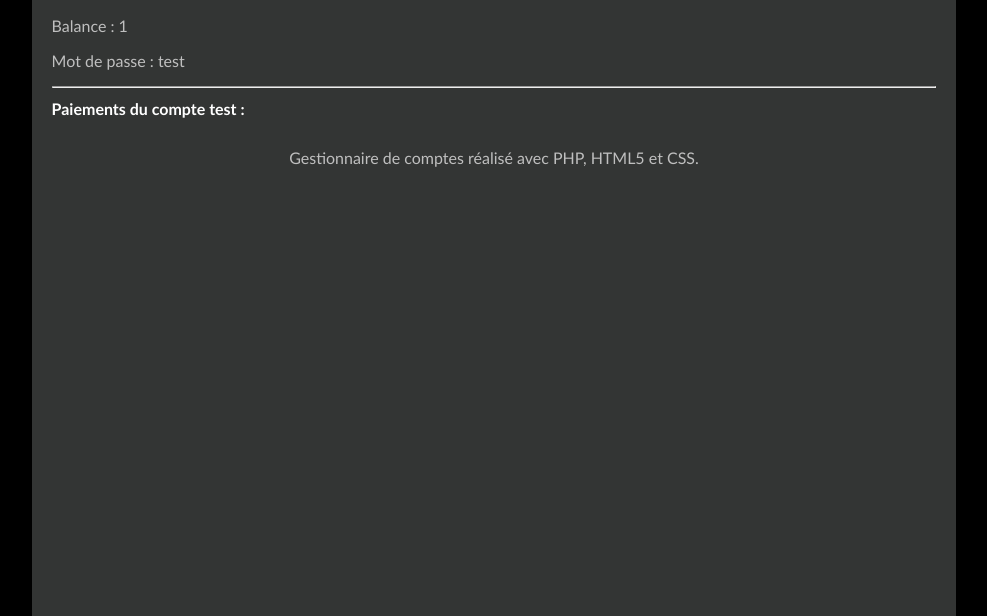
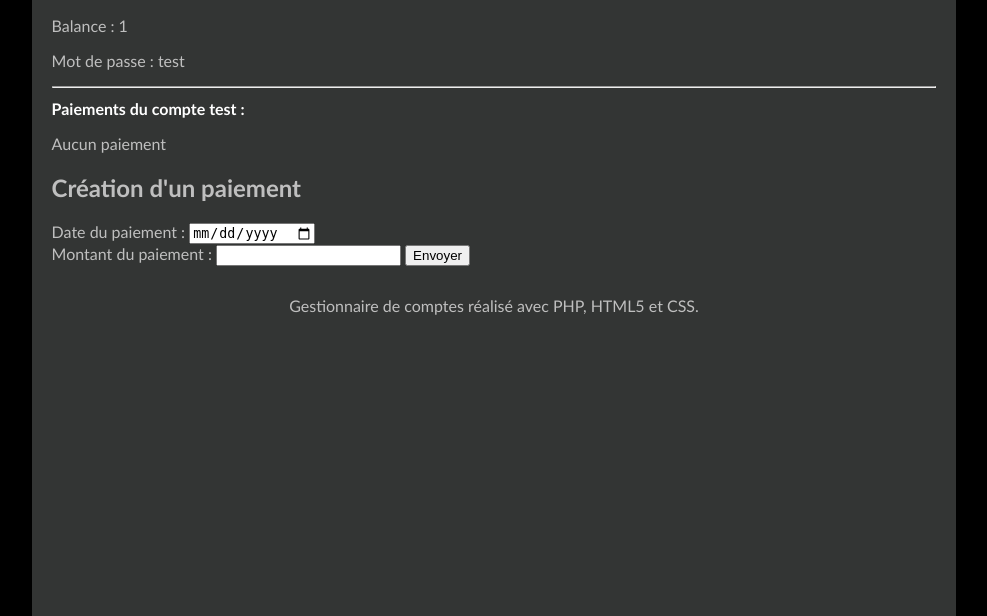
Before and after one commit to JoKhalil/Transactions, a PHP site: page /index.php?action=compte&ID_Compte=8 in a window 1280 px wide. Shown: the part 202-818 px from the top of the page, without its empty margins (146-1133 px from the left). Run offline with PHP 8.4, Linux system fonts and the light colour scheme; data comes from the database, SQL or seed files in the repository; tables that the repository leaves empty hold one stand-in row (values such as "Sample post"); data that the repository does not hold is empty; some libraries are stand-ins or nearby versions.

Commit message:
Finalisation de modifier et fin tp2

```diff
--- a/Controleur/Controleur.php
+++ b/Controleur/Controleur.php
@@ -10,40 +10,51 @@ function accueil() {
 
 // Affiche les détails sur un article
 function compte($idCompte) {
-    $compte = getArticle($idCompte);
-    //$commentaires = getCommentaires($idCompte);
+    $compte = getCompte($idCompte);
+    $paiements = getPaiements($idCompte);
     require 'Vue/vueArticle.php';
 }
 
 // Ajoute un commentaire à un article
-function commentaire($commentaire) {
-    $validation_courriel = filter_var($commentaire['auteur'], FILTER_VALIDATE_EMAIL);
-    if ($validation_courriel) {
+function paiement($paiement) {
+
         // Ajouter le commentaire à l'aide du modèle
-        setCommentaire($commentaire);
+        setPaiement($paiement);
         //Recharger la page pour mettre à jour la liste des commentaires associés
-        header('Location: index.php?action=article&id=' . $commentaire['article_id']);
-    } else {
-        //Recharger la page avec une erreur près du courriel
-        header('Location: index.php?action=article&id=' . $commentaire['article_id'] . '&erreur=courriel');
-    }
+        header('Location: index.php?action=compte&ID_Compte=' . $paiement['ID_Compte']);
+
+
 }
 
 // Confirmer la suppression d'un commentaire
 function confirmer($id) {
     // Lire le commentaire à l'aide du modèle
-    $commentaire = getCommentaire($id);
+    $paiement = getPaiement($id);
     require 'Vue/vueConfirmer.php';
+}
+
+function modifier($id) {
+    $paiement = getPaiement($id);
+    require 'Vue/vueModifier.php';
+}
+
+function confirmerModifier($postObject) {
+    $paiement = getPaiement($postObject['ID']);
+
+    modifierPaiement($postObject);
+
+    header('Location: index.php?action=compte&ID_Compte=' . $paiement['ID_Compte']);
+
 }
 
 // Supprimer un commentaire
 function supprimer($id) {
     // Lire le commentaire afin d'obtenir le id de l'article associé
-    $commentaire = getCommentaire($id);
+    $paiement = getPaiement($id);
     // Supprimer le commentaire à l'aide du modèle
-    deleteCommentaire($id);
+    deletePaiement($id);
     //Recharger la page pour mettre à jour la liste des commentaires associés
-    header('Location: index.php?action=article&id=' . $commentaire['article_id']);
+    header('Location: index.php?action=compte&ID_Compte=' . $paiement['ID_Compte']);
 }
 
 function nouveauCompte($erreur) {
--- a/Modele/Modele.php
+++ b/Modele/Modele.php
@@ -23,7 +23,7 @@
 }
 
 // Renvoie les informations sur un compte
-function getArticle($idCompte) {
+function getCompte($idCompte) {
     $bdd = getBdd();
     $compte = $bdd->prepare('select * from compte'
             . ' where ID_Compte=?');
@@ -35,41 +35,49 @@
 }
 
 // Renvoie la liste des commentaires associés à un article
-function getCommentaires($idPaiements) {
+function getPaiements($idPaiements) {
     $bdd = getBdd();
-    $paiements = $bdd->prepare('select * from paiements'
-            . ' where ID=?');
+    $paiements = $bdd->prepare('select * from paiement'
+            . ' where ID_Compte=?');
     $paiements->execute(array($idPaiements));
     return $paiements;
 }
 
 // Renvoie un commentaire spécifique
-function getCommentaire($id) {
+function getPaiement($id) {
     $bdd = getBdd();
-    $commentaire = $bdd->prepare('select * from Commentaires'
-            . ' where id = ?');
-    $commentaire->execute(array($id));
-    if ($commentaire->rowCount() == 1)
-        return $commentaire->fetch();  // Accès à la première ligne de résultat
+    $paiement = $bdd->prepare('select * from paiement'
+            . ' where ID = ?');
+    $paiement->execute(array($id));
+    if ($paiement->rowCount() == 1)
+        return $paiement->fetch();  // Accès à la première ligne de résultat
     else
         throw new Exception("Aucun commentaire ne correspond à l'identifiant '$id'");
-    return $commentaire;
+    return $paiement;
 }
 
 // Supprime un compte
-function deleteCommentaire($id) {
+function deletePaiement($id) {
     $bdd = getBdd();
-    $result = $bdd->prepare('DELETE FROM compte'
-            . ' WHERE ID_Compte = ?');
+    $result = $bdd->prepare('DELETE FROM paiement'
+            . ' WHERE ID = ?');
     $result->execute(array($id));
     return $result;
 }
 
+function modifierPaiement($post) {
+    $bdd = getBdd();
+    $result = $bdd->prepare('UPDATE paiement SET Date = ?, Montant = ? WHERE ID = ?');
+//    $result->execute(array($id));
+    $result->execute(array($post['Date'], $post['Montant'], $post['ID']));
+    return $result;
+}
+
 // Ajoute un commentaire associés à un article
-function setCommentaire($commentaire) {
+function setPaiement($paiement) {
     $bdd = getBdd();
-    $result = $bdd->prepare('INSERT INTO commentaires (article_id, date, auteur, titre, texte, prive) VALUES(?, NOW(), ?, ?, ?, ?)');
-    $result->execute(array($commentaire['article_id'], $commentaire['auteur'], $commentaire['titre'], $commentaire['texte'], $commentaire['prive']));
+    $result = $bdd->prepare('INSERT INTO paiement (ID_Compte, Date, Montant) VALUES(?, ?, ?)');
+    $result->execute(array($paiement['ID_Compte'], $paiement['Date'], $paiement['Montant']));
     return $result;
 }
 
--- a/Vue/vueAccueil.php
+++ b/Vue/vueAccueil.php
@@ -5,8 +5,7 @@
         <h2>Ajouter un compte</h2>
     </a>
 	<p><a href="Vue/a_propos.html">À propos</a></p>
-<?php foreach ($comptes as $compte):
-    ?>
+<?php foreach ($comptes as $compte):?>
 
     <article>
         <header>
--- a/Vue/vueArticle.php
+++ b/Vue/vueArticle.php
@@ -1,4 +1,4 @@
-<?php $titre = "Les comptes de Joseph - " . $compte['NomCompte']; ?>
+<?php $titre = "Les comptes de Joseph - " //. $compte['NomCompte']; ?>
 
 <?php ob_start(); ?>
 <article>
@@ -15,27 +15,31 @@
 <header>
     <h1 id="titreReponses">Paiements du compte <?= $compte['NomCompte'] ?> :</h1>
 </header>
+<?= ($paiements->rowCount() == 0) ? '<p>Aucun paiement</p>' : '' ?>
 <?php foreach ($paiements as $paiement): ?>
-<p><a href="index.php?action=confirmer&ID=<?= $paiement['ID'] ?>" >
+<!--never enters the foreach-->
+<article>
+<p> <a href="index.php?action=confirmer&ID=<?= $paiement['ID'] ?>">
         [Supprimer]
     </a>
-    <?= $paiement['date'] ?>, <?= $paiement['Montant'] ?>
+    <a href="index.php?action=modifier&ID=<?= $paiement['ID'] ?>">
+        [Modifier]
+    </a>
+    <?= $paiement['Date'] ?>, <?= $paiement['Montant'] ?>
     </p>
+</article>
 <?php endforeach; ?>
+    <form action="index.php?action=paiement" method="post">
+	<h2>Création d'un paiement</h2>
+        <p>
+            <label for="Date">Date du paiement</label> : <input type="date" name="Date" id="Date" /><br />
+            <label for="Montant">Montant du paiement</label> : <input type="number" name="Montant" id="Montant"/>
+            <input type="hidden" name="ID_Compte" value="<?=$compte['ID_Compte']?>" />
+<!--            <input type="hidden" name="ID" value="1" />-->
+            <input type="submit" value="Envoyer" />
+	</p>
+    </form>
 
-<!--<form action="index.php?action=commentaire" method="post">
-    <h2>Ajouter un commentaire</h2>
-    <p>
-        <label for="auteur">Courriel de l'auteur (xxx@yyy.zz)</label> : <input type="text" name="auteur" id="auteur" />
-        <?= ($erreur == 'courriel') ? '<span style="color : red;">Entrez un courriel valide s.v.p.</span>' : '' ?>
-        <br />
-        <label for="texte">Titre</label> :  <input type="text" name="titre" id="titre" /><br />
-        <label for="texte">Commentaire</label> :  <textarea type="text" name="texte" id="texte" >Écrivez votre commentaire ici</textarea><br />
-        <label for="prive">Privé?</label><input type="checkbox" name="prive" />
-        <input type="hidden" name="article_id" value="<?= $compte['id'] ?>" /><br />
-        <input type="submit" value="Envoyer" />
-    </p>
-</form>-->
 
 <?php $contenu = ob_get_clean(); ?>
 
--- a/bd/transactions_02.sql
+++ b/bd/transactions_02.sql
@@ -57,7 +57,7 @@ INSERT INTO `compte` (`ID_Compte`, `ID_Utilisateur`, `NomCompte`, `Balance`, `Mo
 -- Structure de la table `paiements`
 --
 
-CREATE TABLE `paiements` (
+CREATE TABLE `paiement` (
   `ID` int(9) NOT NULL,
   `ID_Compte` int(10) NOT NULL,
   `Date` date NOT NULL,
@@ -98,7 +98,7 @@ ALTER TABLE `compte`
 --
 -- Index pour la table `paiements`
 --
-ALTER TABLE `paiements`
+ALTER TABLE `paiement`
   ADD PRIMARY KEY (`ID`),
   ADD KEY `ID_Compte` (`ID_Compte`) USING BTREE;
 
@@ -121,7 +121,7 @@ ALTER TABLE `compte`
 --
 -- AUTO_INCREMENT pour la table `paiements`
 --
-ALTER TABLE `paiements`
+ALTER TABLE `paiement`
   MODIFY `ID` int(9) NOT NULL AUTO_INCREMENT;
 
 --
--- a/index.php
+++ b/index.php
@@ -1,28 +1,3 @@
-<!--<!DOCTYPE html>
-<html>
-    <head>
-        <meta charset="utf-8" />
-        <title>Création d'un compte</title>
-    </head>
-    <style>
-    form
-    {
-        text-align:center;
-    }
-	.scroll
-	{
-		width: 217px;
-		height: 377px;
-		overflow: scroll;
-		background-color: lightblue;
-	}
-	.table
-	{
-		width:200px;
-	}
-    </style>
-    -->
-
 <?php
 
 require 'Controleur/Controleur.php';
@@ -44,12 +19,79 @@ try {
             } else {
                 throw new Exception("Aucun identifiant de compte");
             }
+
         } else if ($action == 'nouveauCompte') {
             $erreur = isset($_GET['erreur']) ? $_GET['erreur'] : '';
             nouveauCompte($erreur);
+
         } else if ($action == 'ajouter') {
             $compte = $_POST;
             ajouter($compte);
+
+        } else if ($action == 'paiement') {
+            if (isset($_POST['ID_Compte'])) {
+                // intval renvoie la valeur numérique du paramètre ou 0 en cas d'échec
+                $id = intval($_POST['ID_Compte']);
+                if ($id != 0) {
+                    // vérifier si l'article existe;
+                    $compte = getCompte($id);
+                    // Récupérer les données du formulaire
+                    $paiement = $_POST;
+                    //Réaliser l'action commentaire du contrôleur
+                    paiement($paiement);
+                } else
+                    throw new Exception("Identifiant de compte incorrect");
+            } else
+                throw new Exception("Aucun identifiant de compte");
+
+        } else if ($action == 'supprimer') {
+            if (isset($_POST['ID'])) {
+
+                $id = intval($_POST['ID']);
+                if ($id != 0) {
+                    supprimer($id);
+                } else {
+                    throw new Exception("Identifiant de paiement incorrect");
+                }
+            } else {
+                throw new Exception("Aucun identifiant de paiement");
+            }
+        } else if ($action == 'confirmer') {
+            if (isset($_GET['ID'])) {
+
+                $id = intval($_GET['ID']);
+                if ($id != 0) {
+                    confirmer($id);
+                } else {
+                    throw new Exception("Identifiant de paiement incorrect");
+                }
+            } else {
+                throw new Exception("Aucun identifiant de paiement");
+            }
+        } else if ($action == 'modifier') {
+            if (isset($_GET['ID'])) {
+
+                $id = intval($_GET['ID']);
+                if ($id != 0 ) {
+                    modifier($id);
+                } else {
+                    throw new Exception("Identifiant de paiement incorrect");
+                }
+            } else {
+                throw new Exception("Aucun identifiant de paiement");
+            }
+        } else if ($action == 'confirmerModifier') {
+            if (isset($_POST['ID'])) {
+
+                $id = intval($_POST['ID']);
+                if ($id != 0){
+                    confirmerModifier($_POST);
+                } else {
+                    throw new Exception("Identifiant de paiement incorrect");
+                }
+            } else {
+               throw new Exception("Aucun identifiant de paiement");
+            }
         }
     } else {
         accueil();
@@ -58,34 +100,4 @@ try {
 } catch (Exception $ex) {
     erreur($e->getMessage());
 }
-
-// Récupération des 10 derniers comptes
-//$reponse = $bdd->query('SELECT * FROM compte ORDER BY ID_Compte DESC LIMIT 0, 10');
-//
-//// Affichage de chaque compte (toutes les données sont protégées par htmlspecialchars)
-//echo '<div class="scroll">';
-//while ($donnees = $reponse->fetch())
-//{
-//	$nomCompte = $donnees['NomCompte'];
-//
-//	echo '<table class="table" border=1>';
-//		echo '<tr>';
-//			echo '<th>Nom du compte : ' . $nomCompte . '</th>';
-//		echo '</tr>';
-//	echo '<td>';
-//	echo '<p><a href="compte_modifier.php?ID_Compte=' . $donnees['ID_Compte'] . '">[modifier]</a><a href="compte_supprimer.php?ID_Compte=' . $donnees['ID_Compte'] . '">[supprimer]</a>
-//		Compte <strong>  ' .
-//		htmlspecialchars($donnees['TypeDeCompte']) .
-//		'</strong> ' .
-//		htmlspecialchars($donnees['Balance']) . '$</em>, mot de passe du compte : ' .
-//		htmlspecialchars($donnees['MotDePasse']) .
-//		'</p>';
-//		echo '</td>';
-//	echo '</table>';
-//
-//}
-//echo '</div>';
-//
-//$reponse->closeCursor();
-
 ?>
```
Also changed, not shown: Vue/vueConfirmer.php (+6 -7 lines), Vue/vueModifier.php (added, +18 -0 lines), nbproject/private/private.xml (added, +20 -0 lines).
